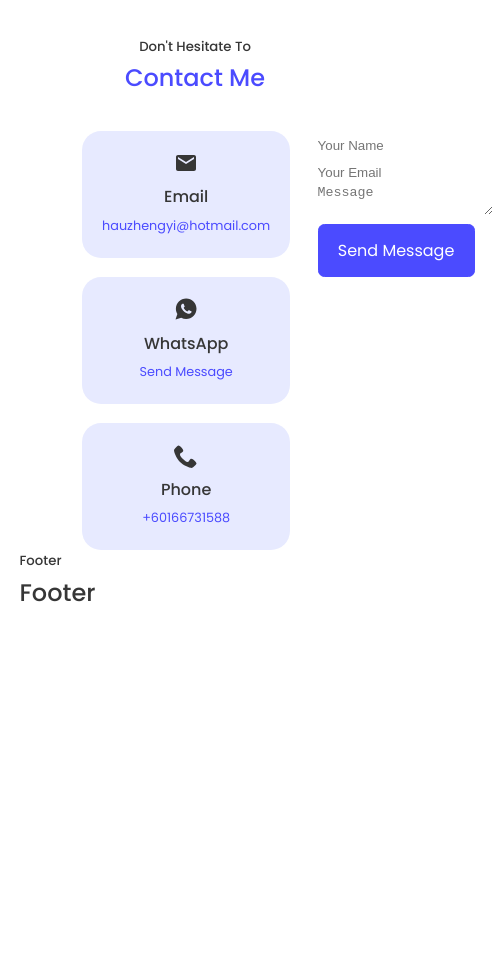
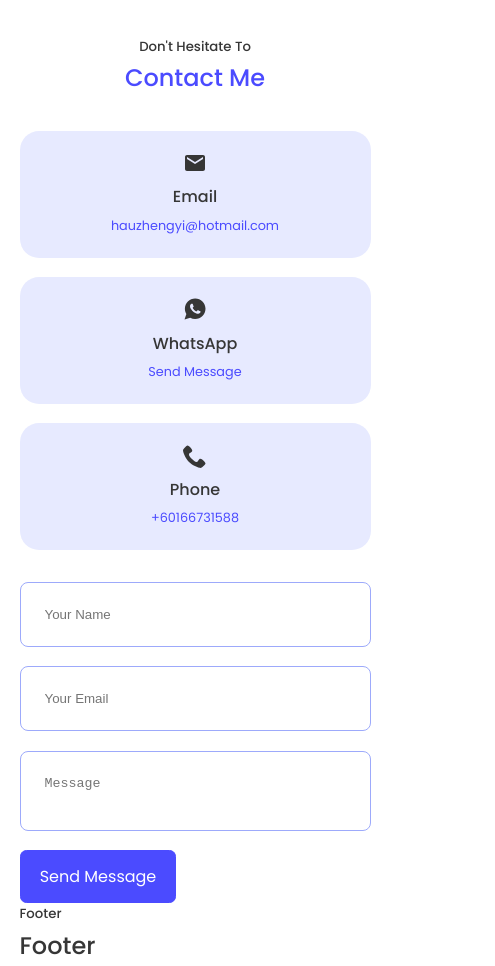
Before and after one commit to hauzhengyi/React-Portfolio, a React (Vite) app: page / in a window 390 px wide. Shown: the part 5400-6366 px from the top of the page, 495 px wide, since content can reach past the window. Before the commit the page ends 6014 px from the top, so only its background shows below. Built offline with nearby package versions, Linux system fonts and the light colour scheme.

Commit message:
1 file modified

```diff
--- a/src/components/contact/contact.css
+++ b/src/components/contact/contact.css
@@ -1,4 +1,4 @@
-.contact__container.contact__container {
+.container.contact__container {
   width: 58%;
   display: flex;
   gap: 12%;
@@ -31,3 +31,43 @@
   display: inline-block;
   font-size: 0.8rem;
 }
+
+form {
+  display: flex;
+  flex-direction: column;
+  gap: 1.2rem;
+  width: 100%;
+}
+
+input,
+textarea {
+  padding: 1.5rem;
+  border-radius: 0.5rem;
+  background: transparent;
+  border: 1px solid var(--color-secondary);
+  outline: 1px solid transparent;
+  resize: none;
+}
+
+input:focus,
+textarea:focus {
+  border: 1px solid var(--color-accent);
+  outline: 1px solid var(--color-accent);
+}
+
+/* ============= MEDIA QUERIES (MD) ============= */
+
+@media screen and (max-width: 1024px) {
+  .container.contact__container {
+    flex-direction: column;
+    gap: 2rem;
+  }
+}
+
+/* ============= MEDIA QUERIES (sm) ============= */
+
+@media screen and (max-width: 600px) {
+  .container.contact__container {
+    width: var(--container-width-sm);
+  }
+}
```
